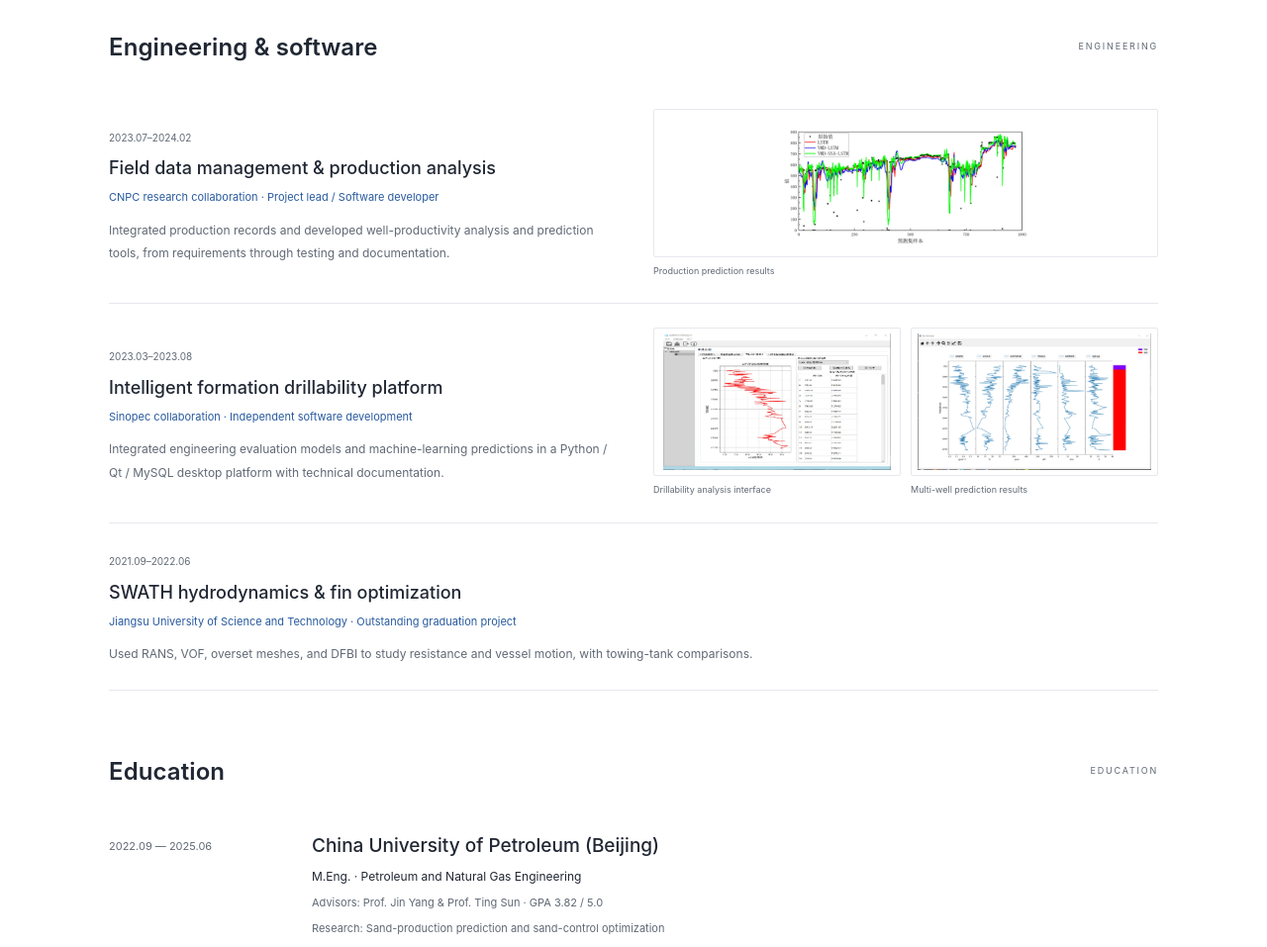
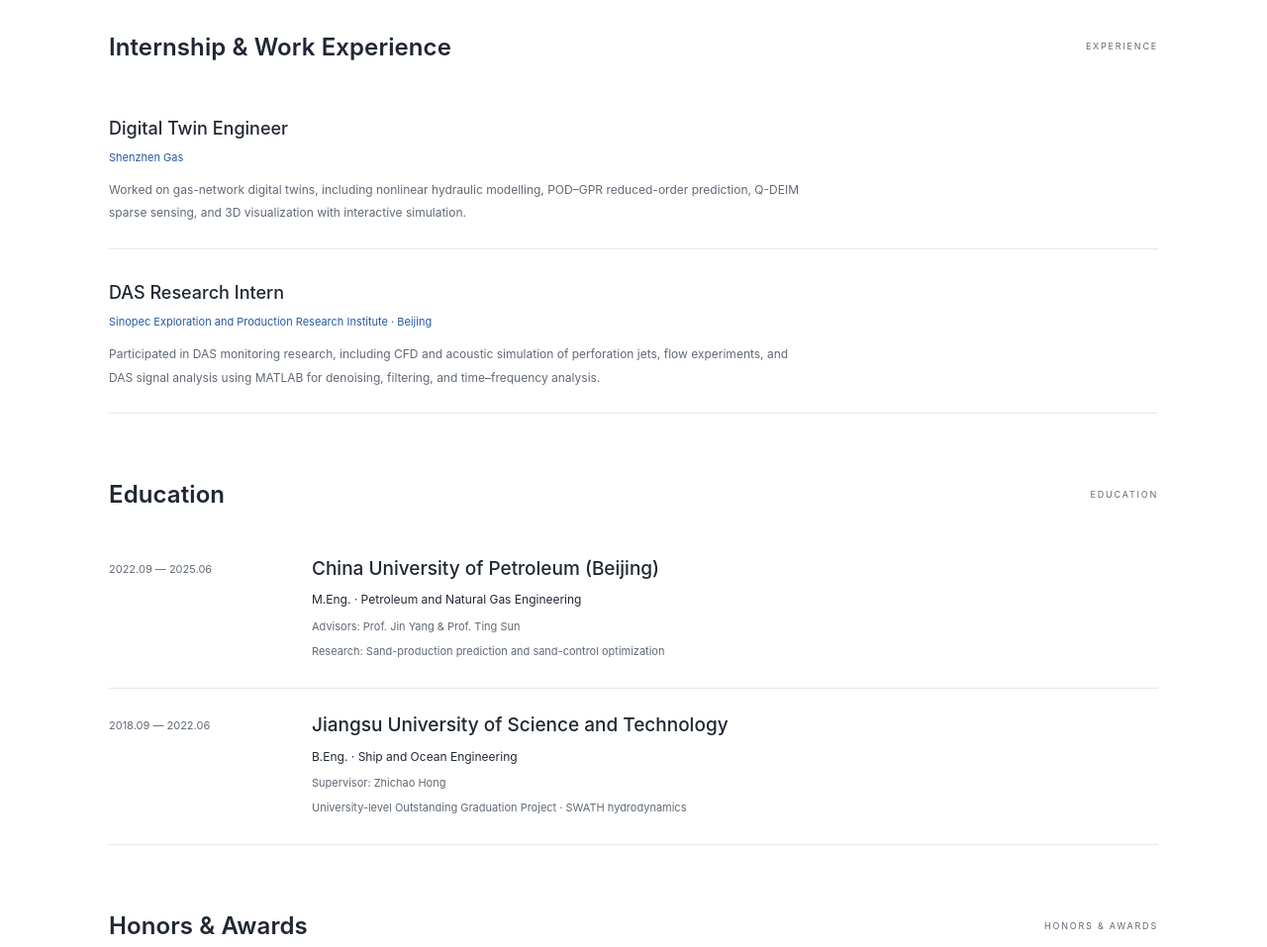
Before and after one commit to RayXue000/RayXue000.github.io, a plain HTML site: page index.html in a window 1280 px wide. Shown: the part 4060-5017 px from the top of the page at 99% size. Drawn offline with Linux system fonts and the light colour scheme.

Commit message:
Remove education GPA and correct internship and employment history

```diff
--- a/content.js
+++ b/content.js
@@ -55,8 +55,8 @@ window.SITE = {
       "paperLink": "论文链接",
       "manuscriptTitle": "城市燃气管网的物理建模、降阶预测与稀疏压力感知",
       "manuscriptDescription": "模拟数据研究，手稿撰写中。",
-      "sectionExperience": "工程与软件",
-      "experienceHeading": "工程与软件",
+      "sectionExperience": "实习与工作经历",
+      "experienceHeading": "实习与工作经历",
       "experienceIntro": "科研计算工具与工程应用开发。",
       "sectionEducation": "教育背景",
       "honors": "完整奖项与专利见下方列表。",
@@ -91,7 +91,7 @@ window.SITE = {
       "cvResearch": "研究经历",
       "cvEducation": "教育背景",
       "cvPublications": "代表性论文",
-      "cvSoftware": "工程软件经历",
+      "cvSoftware": "实习与工作经历",
       "cvSkills": "专业技能",
       "cvHonors": "代表荣誉",
       "cvSkillsText": "科学计算：Python / NumPy / SciPy / PyTorch、C++、MATLAB、稀疏线性代数。<br>物理模拟：STAR-CCM+、COMSOL、LES / RANS、VOF、CFD-DEM。<br>模型与可视化：POD / Q-DEIM、GPR、GNN、Qt、React / Three.js、Git / LaTeX。",
@@ -167,8 +167,8 @@ window.SITE = {
       "paperLink": "View paper",
       "manuscriptTitle": "Physics-based modeling, reduced-order prediction, and sparse pressure sensing for gas networks",
       "manuscriptDescription": "Simulation-based study. Manuscript in preparation.",
-      "sectionExperience": "Engineering & software",
-      "experienceHeading": "Engineering & software",
+      "sectionExperience": "Internship & Work Experience",
+      "experienceHeading": "Internship & Work Experience",
       "experienceIntro": "Scientific computing tools and engineering applications.",
       "sectionEducation": "Education",
       "honors": "Full awards and patents are listed below.",
@@ -203,7 +203,7 @@ window.SITE = {
       "cvResearch": "Research experience",
       "cvEducation": "Education",
       "cvPublications": "Selected publications",
-      "cvSoftware": "Engineering software",
+      "cvSoftware": "Internship & Work Experience",
       "cvSkills": "Technical skills",
       "cvHonors": "Selected honors",
       "cvSkillsText": "Scientific computing: Python / NumPy / SciPy / PyTorch, C++, MATLAB, sparse linear algebra.<br>Simulation: STAR-CCM+, COMSOL, LES / RANS, VOF, CFD-DEM.<br>Modeling & visualization: POD / Q-DEIM, GPR, GNNs, Qt, React / Three.js, Git / LaTeX.",
@@ -810,64 +810,29 @@ window.SITE = {
   ],
   "experience": [
     {
-      "date": "2023.07–2024.02",
+      "date": "",
       "zh": {
-        "title": "油气田数据管理与生产分析",
-        "org": "中石油勘探开发研究院亚太所 · 项目负责人 / 软件开发",
-        "description": "整合生产动态资料，开发单井产能分析与预测模块；负责需求、开发、测试与文档交付。"
+        "title": "数字孪生工程师",
+        "org": "深圳燃气",
+        "description": "围绕燃气管网数字孪生项目，开展非线性水力建模、POD–GPR 降阶预测与 Q-DEIM 稀疏感知，参与三维可视化与交互模拟开发。"
       },
       "en": {
-        "title": "Field data management & production analysis",
-        "org": "CNPC research collaboration · Project lead / Software developer",
-        "description": "Integrated production records and developed well-productivity analysis and prediction tools, from requirements through testing and documentation."
-      },
-      "gallery": [
-        {
-          "src": "assets/production-prediction.webp",
-          "zh": "产能预测结果",
-          "en": "Production prediction results",
-          "source": ""
-        }
-      ]
+        "title": "Digital Twin Engineer",
+        "org": "Shenzhen Gas",
+        "description": "Worked on gas-network digital twins, including nonlinear hydraulic modelling, POD–GPR reduced-order prediction, Q-DEIM sparse sensing, and 3D visualization with interactive simulation."
+      }
     },
     {
-      "date": "2023.03–2023.08",
+      "date": "",
       "zh": {
-        "title": "地层可钻性智能预测平台",
-        "org": "中石化合作项目 · 独立软件开发",
-        "description": "以 Python / Qt / MySQL 集成传统评价模型与机器学习预测，完成桌面平台与技术文档。"
+        "title": "DAS 项目实习生",
+        "org": "中石化勘探开发研究院 · 北京",
+        "description": "参与 DAS 监测项目，开展射孔射流 CFD 与声学数值模拟、流动实验及 DAS 信号分析，使用 MATLAB 完成降噪、滤波和时频分析。"
       },
       "en": {
-        "title": "Intelligent formation drillability platform",
-        "org": "Sinopec collaboration · Independent software development",
-        "description": "Integrated engineering evaluation models and machine-learning predictions in a Python / Qt / MySQL desktop platform with technical documentation."
-      },
-      "gallery": [
-        {
-          "src": "assets/drillability-ui.webp",
-          "zh": "可钻性分析软件界面",
-          "en": "Drillability analysis interface",
-          "source": ""
-        },
-        {
-          "src": "assets/drillability-results.webp",
-          "zh": "多井预测结果",
-          "en": "Multi-well prediction results",
-          "source": ""
-        }
-      ]
-    },
-    {
-      "date": "2021.09–2022.06",
-      "zh": {
-        "title": "SWATH 船舶水动力与稳定鳍优化",
-        "org": "江苏科技大学 · 校级优秀本科毕业设计",
-        "description": "采用 RANS、VOF、重叠网格和 DFBI 计算阻力与运动响应，并与拖曳水池试验对比。"
-      },
-      "en": {
-        "title": "SWATH hydrodynamics & fin optimization",
-        "org": "Jiangsu University of Science and Technology · Outstanding graduation project",
-        "description": "Used RANS, VOF, overset meshes, and DFBI to study resistance and vessel motion, with towing-tank comparisons."
+        "title": "DAS Research Intern",
+        "org": "Sinopec Exploration and Production Research Institute · Beijing",
+        "description": "Participated in DAS monitoring research, including CFD and acoustic simulation of perforation jets, flow experiments, and DAS signal analysis using MATLAB for denoising, filtering, and time–frequency analysis."
       }
     }
   ],
@@ -877,13 +842,13 @@ window.SITE = {
       "zh": {
         "school": "中国石油大学（北京）",
         "degree": "工学硕士 · 石油与天然气工程",
-        "detail": "导师：杨进教授、孙挺教授 · GPA 3.82 / 5.0",
+        "detail": "导师：杨进教授、孙挺教授",
         "thesis": "研究：疏松砂岩地层出砂预测与防砂优化"
       },
       "en": {
         "school": "China University of Petroleum (Beijing)",
         "degree": "M.Eng. · Petroleum and Natural Gas Engineering",
-        "detail": "Advisors: Prof. Jin Yang & Prof. Ting Sun · GPA 3.82 / 5.0",
+        "detail": "Advisors: Prof. Jin Yang & Prof. Ting Sun",
         "thesis": "Research: Sand-production prediction and sand-control optimization"
       }
     },
@@ -892,13 +857,13 @@ window.SITE = {
       "zh": {
         "school": "江苏科技大学",
         "degree": "工学学士 · 船舶与海洋工程",
-        "detail": "指导教师：洪智超 · GPA 3.69 / 5.0",
+        "detail": "指导教师：洪智超",
         "thesis": "校级优秀毕业设计 · SWATH 船舶水动力研究"
       },
       "en": {
         "school": "Jiangsu University of Science and Technology",
         "degree": "B.Eng. · Ship and Ocean Engineering",
-        "detail": "Supervisor: Zhichao Hong · GPA 3.69 / 5.0",
+        "detail": "Supervisor: Zhichao Hong",
         "thesis": "University-level Outstanding Graduation Project · SWATH hydrodynamics"
       }
     }
--- a/index.html
+++ b/index.html
@@ -12,8 +12,8 @@
   <link rel="icon" href="assets/favicon.svg" type="image/svg+xml">
   <link rel="stylesheet" href="styles.css">
   <script>try{document.documentElement.dataset.theme=localStorage.getItem('rui-theme')||'light'}catch(e){}</script>
-  <script src="content.js?v=20261125-en" defer></script>
-  <script src="app.js?v=20261125-en" defer></script>
+  <script src="content.js?v=20261125-experience" defer></script>
+  <script src="app.js?v=20261125-experience" defer></script>
 </head>
 <body>
   <a class="skip-link" href="#main" data-i18n="skip">跳至正文</a>
@@ -46,7 +46,7 @@
     <section class="interests-section container" aria-labelledby="interests-title"><h2 id="interests-title" data-i18n="sectionInterests">研究兴趣</h2><div class="interest-grid" id="interest-grid"></div><p class="interest-footnote" data-i18n="interestsNote"></p></section>
     <section class="section container" id="research"><div class="section-heading"><h2 data-i18n="researchHeading">研究项目</h2><span class="section-kicker">RESEARCH</span></div><div class="filter-row" role="group" aria-label="Project filters" id="project-filters"></div><div class="projects-list" id="projects-grid"></div></section>
     <section class="section container" id="publications"><div class="section-heading"><h2 data-i18n="publicationsHeading">论文与手稿</h2><span class="section-kicker">PUBLICATIONS</span></div><div id="publications-list"></div><div class="manuscript-strip"><span class="status-label" data-i18n="inPreparation">撰写中</span><div><h3 data-i18n="manuscriptTitle"></h3><p data-i18n="manuscriptDescription"></p></div></div></section>
-    <section class="section container" id="experience"><div class="section-heading"><h2 data-i18n="experienceHeading">工程与软件</h2><span class="section-kicker">ENGINEERING</span></div><div id="experience-list"></div></section>
+    <section class="section container" id="experience"><div class="section-heading"><h2 data-i18n="experienceHeading">实习与工作经历</h2><span class="section-kicker">EXPERIENCE</span></div><div id="experience-list"></div></section>
     <section class="section container" id="education"><div class="section-heading"><h2 data-i18n="sectionEducation">教育背景</h2><span class="section-kicker">EDUCATION</span></div><div id="education-list"></div></section>
     <section class="section container" id="awards"><div class="section-heading"><h2 data-i18n="awardsHeading">荣誉与奖励</h2><span class="section-kicker">HONORS & AWARDS</span></div><div id="awards-list"></div></section>
     <section class="section container" id="patents"><div class="section-heading"><h2 data-i18n="patentsHeading">发明专利</h2><span class="section-kicker">PATENTS</span></div><div id="patents-list"></div></section>
```
Also changed, not shown: cv.html (+2 -2 lines).
